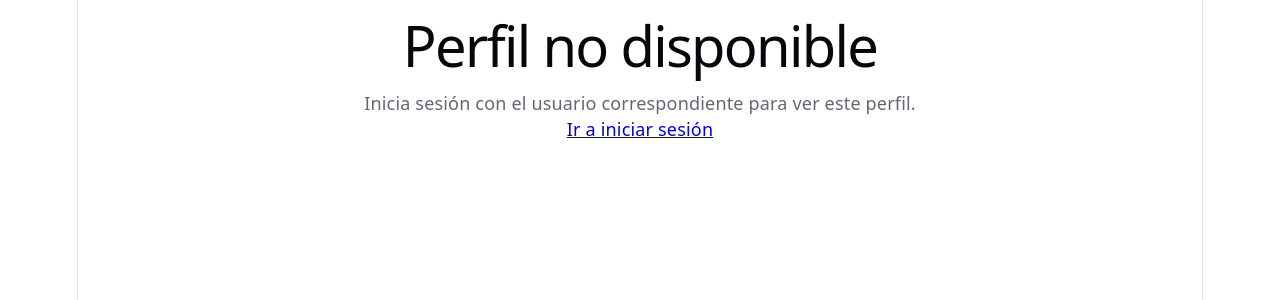
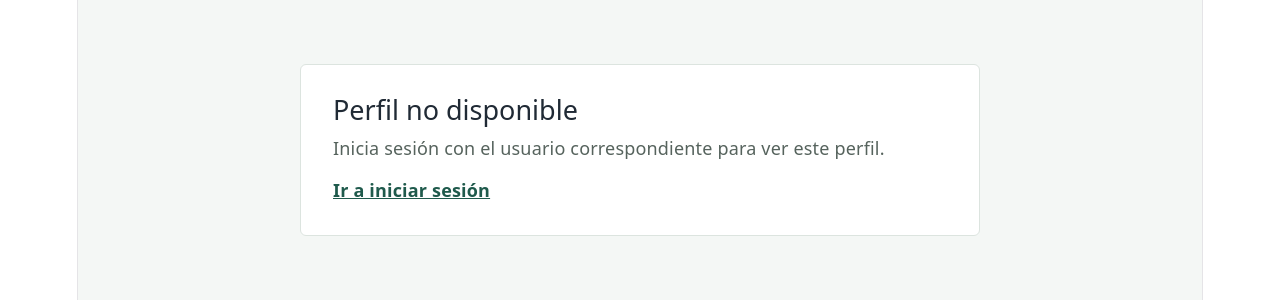
Before and after one commit to gvbr-iel/Laboratorio1, a React (Vite) app in the folder react-practica/: page /perfil/1 in a window 1280 px wide. Shown: the top 300 px of the page. Built offline with nearby package versions, Linux system fonts and the light colour scheme.

Commit message:
Agrega estilos a la tarjeta de perfil de Gabriel

```diff
--- /dev/null
+++ b/react-practica/src/pages/Perfil.css
@@ -0,0 +1,117 @@
+.profile-page {
+  min-height: 100svh;
+  padding: 0 24px 64px;
+  box-sizing: border-box;
+  color: #202a35;
+  background: #f4f7f5;
+  text-align: left;
+}
+
+.profile-header {
+  display: flex;
+  min-height: 76px;
+  align-items: center;
+  justify-content: space-between;
+  gap: 24px;
+  border-bottom: 1px solid #dce4df;
+}
+
+.profile-brand {
+  color: #202a35;
+  font-weight: 700;
+  text-decoration: none;
+}
+
+.profile-header h1 {
+  margin: 0;
+  color: #202a35;
+  font-size: 1.3rem;
+  letter-spacing: 0;
+}
+
+.gabriel-profile-card,
+.profile-message {
+  width: min(100%, 680px);
+  margin: 64px auto 0;
+  padding: 32px;
+  box-sizing: border-box;
+  border: 1px solid #dce4df;
+  border-radius: 6px;
+  background: #fff;
+}
+
+.profile-eyebrow {
+  margin-bottom: 12px;
+  color: #28705f;
+  font-size: 0.82rem;
+  font-weight: 700;
+}
+
+.gabriel-profile-card h2 {
+  margin-bottom: 16px;
+  color: #202a35;
+  font-size: 1.5rem;
+}
+
+.profile-project-description {
+  color: #56635d;
+  font-size: 1rem;
+  line-height: 1.65;
+}
+
+.profile-like-button {
+  min-height: 42px;
+  margin-top: 24px;
+  padding: 0 16px;
+  border: 0;
+  border-radius: 5px;
+  color: #fff;
+  background: #28705f;
+  font: inherit;
+  font-weight: 600;
+  cursor: pointer;
+}
+
+.profile-like-button:hover {
+  background: #1f5a4c;
+}
+
+.profile-brand:focus-visible,
+.profile-message a:focus-visible,
+.profile-like-button:focus-visible {
+  outline: 3px solid #83b9a7;
+  outline-offset: 3px;
+}
+
+.profile-message h1 {
+  margin: 0 0 12px;
+  color: #202a35;
+  font-size: 1.5rem;
+  letter-spacing: 0;
+}
+
+.profile-message p {
+  margin-bottom: 16px;
+  color: #56635d;
+}
+
+.profile-message a {
+  color: #1f5a4c;
+  font-weight: 600;
+}
+
+@media (max-width: 560px) {
+  .profile-header {
+    align-items: flex-start;
+    flex-direction: column;
+    justify-content: center;
+    gap: 8px;
+    padding: 16px 0;
+  }
+
+  .gabriel-profile-card,
+  .profile-message {
+    margin-top: 32px;
+    padding: 24px;
+  }
+}
--- a/react-practica/src/pages/Perfil.tsx
+++ b/react-practica/src/pages/Perfil.tsx
@@ -1,6 +1,7 @@
 import { useContext, useEffect, useState } from 'react'
 import { Link, useParams } from 'react-router-dom'
 import { AuthContext } from '../AuthContext'
+import './Perfil.css'
 
 function Perfil() {
   const { usuario: nombreUrl } = useParams<{ usuario: string }>()
@@ -25,28 +26,34 @@ function Perfil() {
 
   if (!usuarioCoincide) {
     return (
-      <main>
-        <h1>Perfil no disponible</h1>
+      <main className="profile-page">
+        <section className="profile-message">
+          <h1>Perfil no disponible</h1>
         <p>Inicia sesión con el usuario correspondiente para ver este perfil.</p>
         <Link to="/login">Ir a iniciar sesión</Link>
+        </section>
       </main>
     )
   }
 
   return (
-    <main>
-      <header>
-        <Link to="/">Plataforma</Link>
+    <main className="profile-page">
+      <header className="profile-header">
+        <Link className="profile-brand" to="/">Plataforma</Link>
         <h1>Perfil de Gabriel Jorquera</h1>
       </header>
-      <article>
-        <p>Integrante del Laboratorio 1</p>
+      <article className="gabriel-profile-card">
+        <p className="profile-eyebrow">Integrante del Laboratorio 1</p>
         <h2>Plataforma de práctica con React y TypeScript</h2>
-        <p>
+        <p className="profile-project-description">
           Aplicación web creada con Vite, con rutas para la página principal,
           el inicio de sesión y los perfiles de usuario.
         </p>
-        <button type="button" onClick={() => setMeGusta((cantidad) => cantidad + 1)}>
+        <button
+          className="profile-like-button"
+          type="button"
+          onClick={() => setMeGusta((cantidad) => cantidad + 1)}
+        >
           Me gusta: {meGusta}
         </button>
       </article>
```
